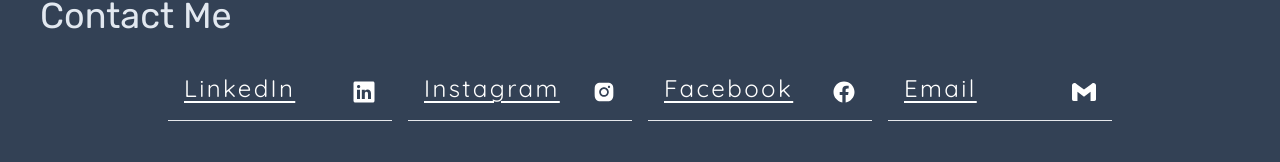
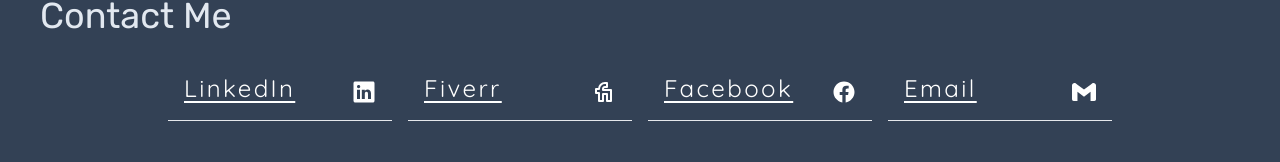
Before and after one commit to AbdurRafay726/Portfolio-2024, a React (Create React App) app: page / in a window 1280 px wide. Shown: the part 4942-5104 px from the top of the page. Built offline with nearby package versions, Linux system fonts and the light colour scheme.

Commit message:
Link Updated

```diff
--- a/src/sections/Footer.js
+++ b/src/sections/Footer.js
@@ -1,6 +1,6 @@
 import { IoLogoFacebook, IoLogoLinkedin } from "react-icons/io5";
 import { SiGmail } from "react-icons/si";
-import { AiFillInstagram } from "react-icons/ai";
+import { TbBrandFiverr } from "react-icons/tb";
 import { useEffect, useState } from "react";
 import moment from "moment-timezone";
 
@@ -11,9 +11,9 @@ const contact = [
     href: "https://www.linkedin.com/in/rao-abdur-rafay-97a252186/",
   },
   {
-    name: "Instagram",
-    icon: <AiFillInstagram color="white" />,
-    href: "https://www.instagram.com/rao_abdur_rafay/",
+    name: "Fiverr",
+    icon: <TbBrandFiverr color="white" />,
+    href: "https://www.fiverr.com/s/y5A4Vz",
   },
   {
     name: "Facebook",
```
